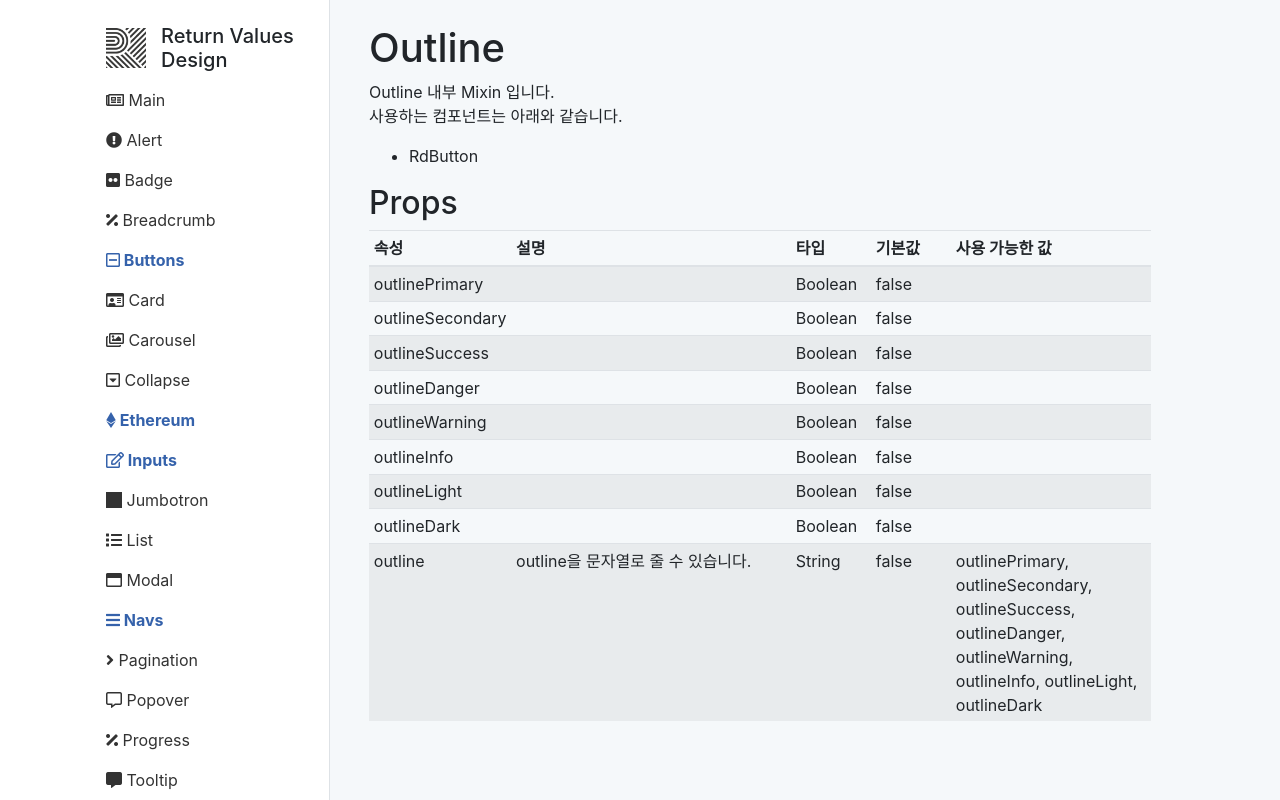
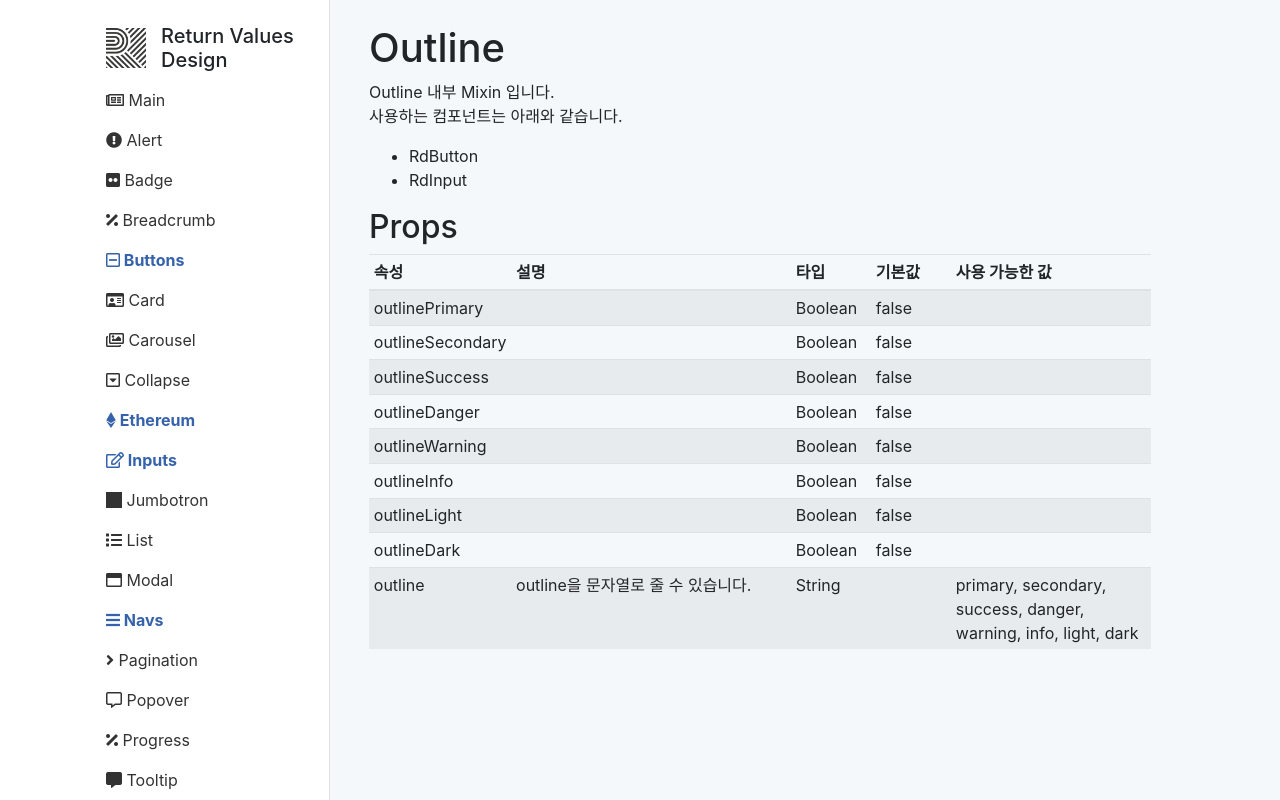
Before and after one commit to returnvalues/returnvalues-design, a Nuxt app: page /mixins/Outline in a window 1280 px wide. Built offline with nearby package versions, Linux system fonts and the light colour scheme.

Commit message:
Outline 페이지 수정

```diff
--- a/pages/mixins/Outline.vue
+++ b/pages/mixins/Outline.vue
@@ -57,7 +57,7 @@ export default {
   name: 'Size',
   data() {
     return {
-      comps: ['RdButton'],
+      comps: ['RdButton', 'RdInput'],
       props: [
         ['outlinePrimary', '', 'Boolean', 'false', ''],
         ['outlineSecondary', '', 'Boolean', 'false', ''],
@@ -67,7 +67,7 @@ export default {
         ['outlineInfo', '', 'Boolean', 'false', ''],
         ['outlineLight', '', 'Boolean', 'false', ''],
         ['outlineDark', '', 'Boolean', 'false', ''],
-        ['outline', 'outline을 문자열로 줄 수 있습니다.', 'String', 'false', 'outlinePrimary, outlineSecondary, outlineSuccess, outlineDanger, outlineWarning, outlineInfo, outlineLight, outlineDark'],
+        ['outline', 'outline을 문자열로 줄 수 있습니다.', 'String', '', 'primary, secondary, success, danger, warning, info, light, dark'],
       ]
     };
   },
```
